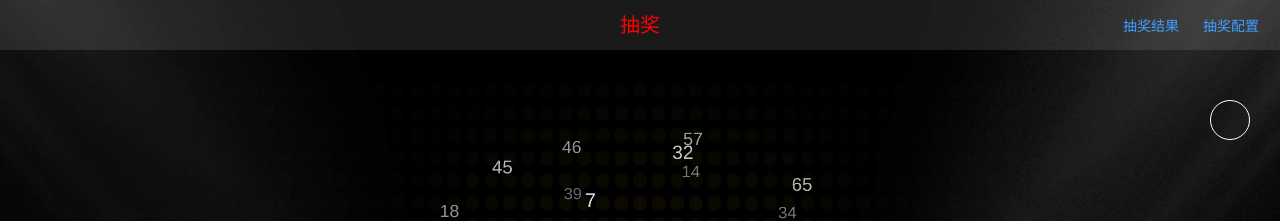
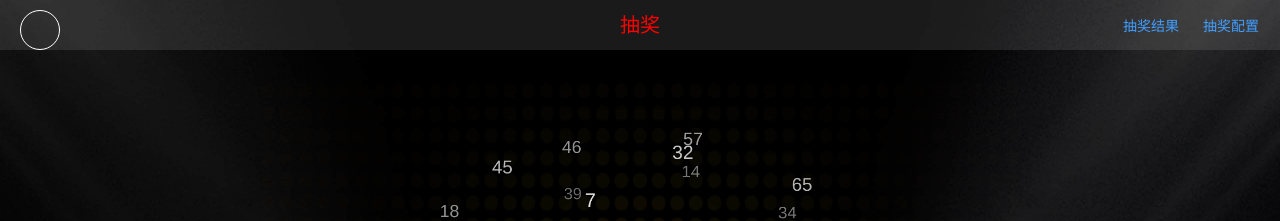
Before and after one commit to ZSXLCH/lucky-draw-vue3, a Vue app: page / in a window 1280 px wide. Shown: the top 221 px of the page. Built offline with nearby package versions, Linux system fonts and the light colour scheme; a small style sheet from the web is missing.

Commit message:
音乐播放/暂停按钮移动到了顶部栏的最左边

```diff
--- a/src/App.vue
+++ b/src/App.vue
@@ -2,6 +2,16 @@
   <div id="root">
     <header>
       <Publicity v-show="!running" />
+      <el-button
+        class="audio"
+        type="text"
+        @click="playAudio(!audioPlaying)"
+      >
+        <i
+          class="iconfont"
+          :class="[audioPlaying ? 'iconstop' : 'iconplay1']"
+        ></i>
+      </el-button>
       <el-button class="res" type="text" @click="showResult = true">
         抽奖结果
       </el-button>
@@ -56,17 +66,6 @@
         </div>
       </div>
     </transition>
-
-    <el-button
-      class="audio"
-      type="text"
-      @click="playAudio(!audioPlaying)"
-    >
-      <i
-        class="iconfont"
-        :class="[audioPlaying ? 'iconstop' : 'iconplay1']"
-      ></i>
-    </el-button>
 
     <LotteryConfig v-model:visible="showConfig" @resetconfig="reloadTagCanvas" />
     <Tool
@@ -447,12 +446,8 @@ const toggle = (form) => {
       &.res {
         right: 100px;
       }
-    }
-  }
-  .audio {
-    position: absolute;
-    top: 100px;
-    right: 30px;
+      &.audio {
+        left: 20px;
         width: 40px;
         height: 40px;
         line-height: 40px;
@@ -463,6 +458,8 @@ const toggle = (form) => {
         .iconfont {
           position: relative;
           left: 1px;
+        }
+      }
     }
   }
   .copy-right {
```
Lines whose indentation alone changed are shown as unchanged.
